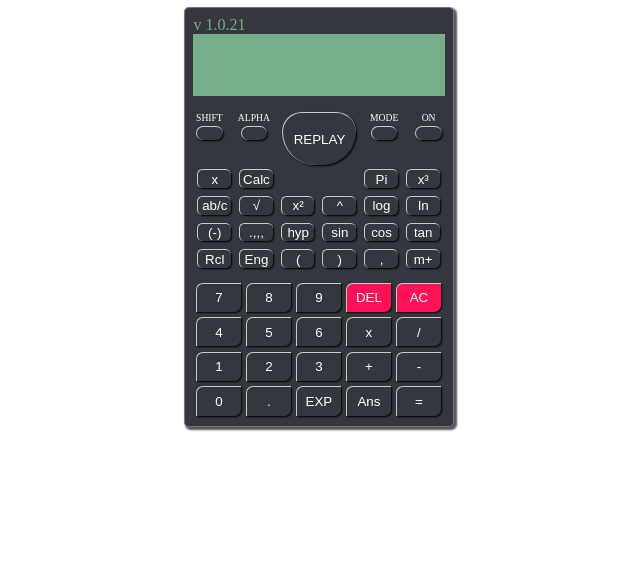
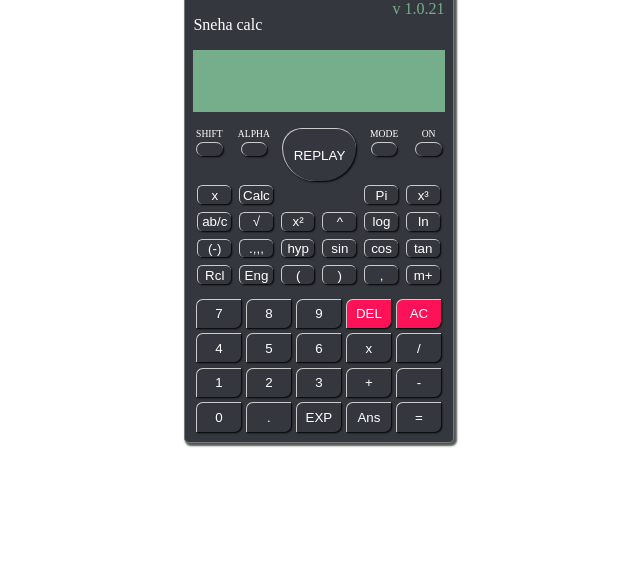
Before and after one commit to Snehapatil0032/scientific_calculator, a plain HTML site: page index.html in a window 1280 px wide. Shown: the part 231-816 px from the top of the page, without its empty margins (321-961 px from the left). Drawn offline with Linux system fonts and the light colour scheme.

Commit message:
Update index.html

```diff
--- a/index.html
+++ b/index.html
@@ -14,7 +14,7 @@
         <h1><i class="fab fa-github"></i> <a href="https://github.com/Snehapatil0032" target="_blank">Sneha Patil</a></h1>
         <div class="back-op">
             <div class="field-name"><!-- calculator name -->
-
+                <p>Sneha calc</p>
                 <span>v 1.0.21</span>
             </div><!-- shows fields -->
             <div class="field-result">
```
